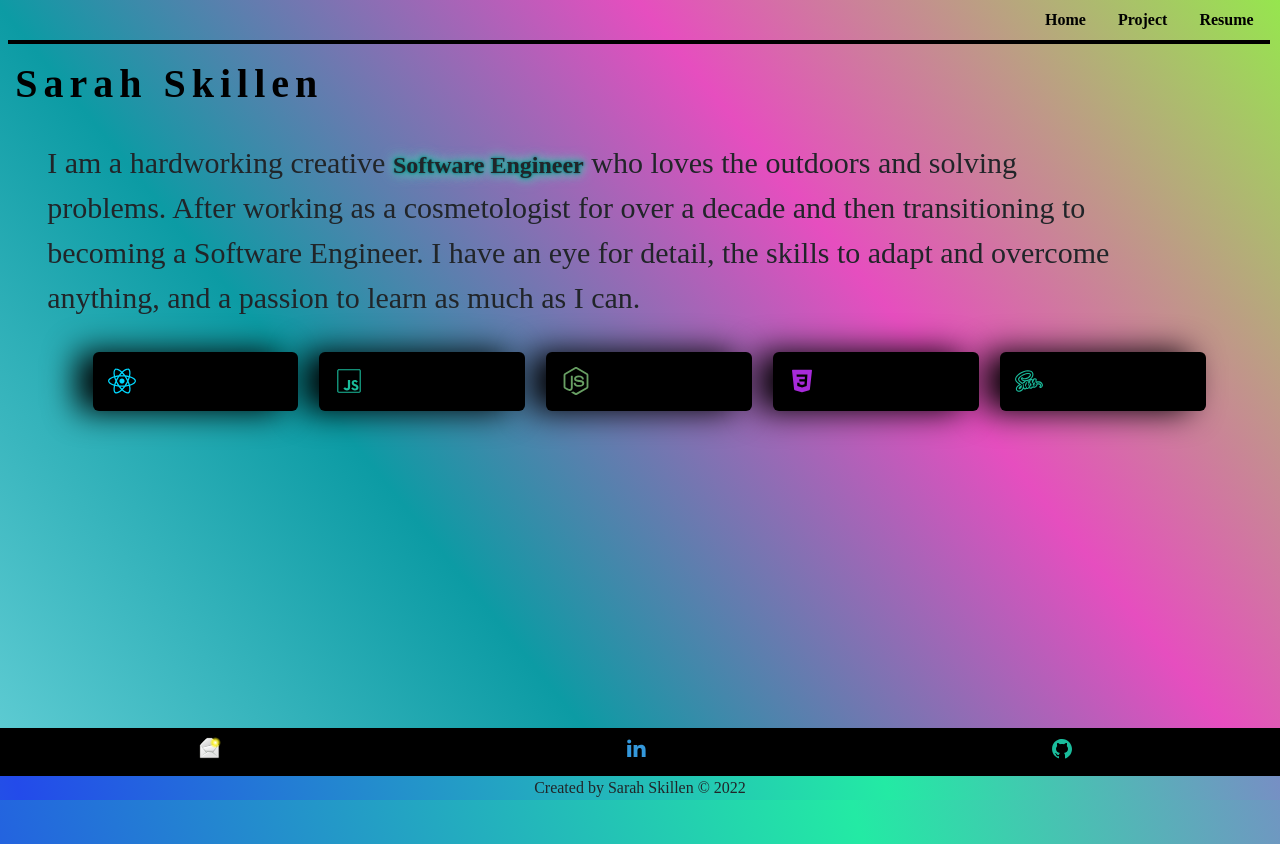
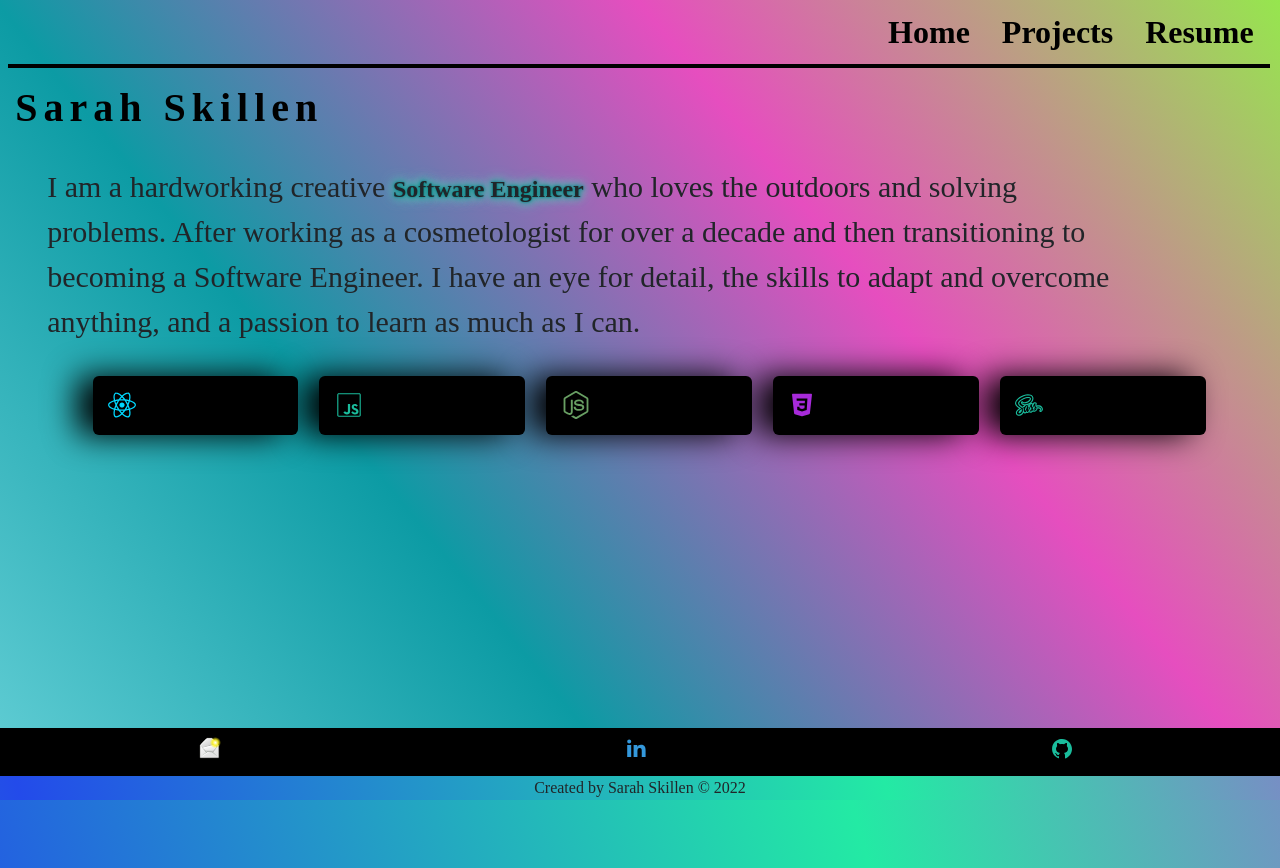
Before and after one commit to sarah-svg/sarah-site, a React (Create React App) app: page / in a window 1280 px wide. Before the commit the page ends 844 px from the top, so only its background shows below. Built offline with nearby package versions, Linux system fonts and the light colour scheme; a web font is replaced by a local one.

Commit message:
make header larger

```diff
--- a/src/Header/Header.js
+++ b/src/Header/Header.js
@@ -13,7 +13,7 @@ export default function Header() {
           className="nav-link">Home</NavLink>
         <NavLink
           to='/page'
-          className="nav-link">Project</NavLink>
+          className="nav-link">Projects</NavLink>
         <a className=" a nav-link" href="./resume.pdf">Resume
         </a>
 
--- a/src/Header/Header.scss
+++ b/src/Header/Header.scss
@@ -10,16 +10,16 @@
     width: 95%;
     a{
         font-weight: bolder;
-        font-size: 1rem !important;
+        font-size: 2rem !important;
         font-family: 'Hubballi' !important;
       }
     .nav-link, a{
         color: black;
         border-bottom: none;
-        font-size: 1rem !important;
-        :active{
+        font-size: 2rem !important;
+        :active :hover{
             color: aqua;
-            font-size: 1rem !important;
+            font-size: 2rem !important;
         }
     }
 }
```
